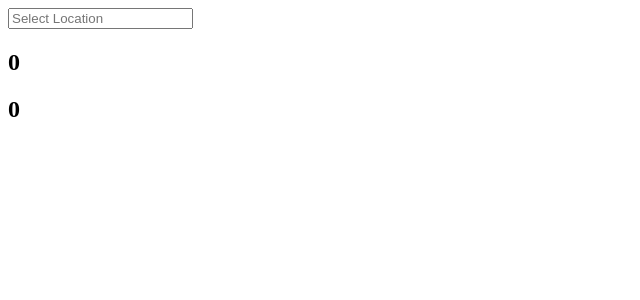
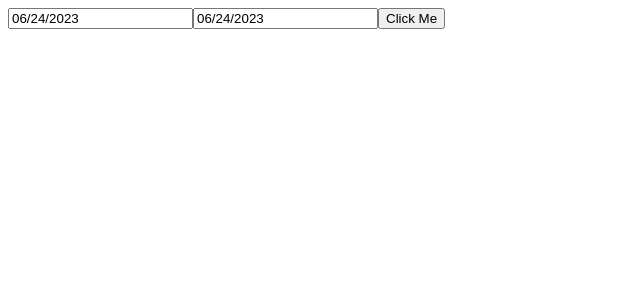
Before and after one commit to Reneeto/yarncast, a React app: page / in a window 1280 px wide. Shown: the top 300 px of the page, without its empty margins (0-640 px from the left). Built offline with nearby package versions, Linux system fonts and the light colour scheme.

Commit message:
Dates are formatting yyyy-mm-dd

```diff
--- a/package.json
+++ b/package.json
@@ -45,6 +45,7 @@
     "express": "^4.18.2",
     "mongoose": "^7.3.1",
     "react": "^18.2.0",
+    "react-datepicker": "^4.14.1",
     "react-dom": "^18.2.0",
     "react-native-web": "^0.19.5",
     "styled-components": "^5.3.11",
--- a/src/App.js
+++ b/src/App.js
@@ -1,11 +1,15 @@
 import React, { useState, useEffect } from "react";
+import DatePicker from "react-datepicker";
+import "react-datepicker/dist/react-datepicker.css";
 import ReactDOM from "react-dom";
 import Header from "./components/Header";
 import Footer from "./components/Footer";
 import Filters from "./components/Filters";
 import Display from "./components/Display";
+import { format } from "prettier";
 
 const App = () => {
+  //declare states using useState
   const [coordinates, setCoordinates] = useState({
     results: [
       {
@@ -15,12 +19,20 @@ const App = () => {
     ],
   });
   const [location, setLocation] = useState("");
-  const [dates, setDates] = useState({
-    startDate: "2023-06-01",
-    endDate: "2023-06-02",
-  });
+  const [startDate, setStartDate] = useState('startDate');
+  const [endDate, setEndDate] = useState(new Date());
   const [weather, setWeather] = useState([]);
 
+  //format date into yyyy-mm-dd
+  // const formatDate = (date) => {
+  //   const test = new Date(date);
+  //   const formattedDate = test.toISOString().substring(0, 10);
+  //   setStartDate(formattedDate);
+  //   return;
+  // };
+
+
+  //get longitude and latitude from geolocation API
   const searchLocation = () => {
     fetch(
       `https://geocoding-api.open-meteo.com/v1/search?name=${location}&count=1&language=en&format=json`
@@ -33,10 +45,10 @@ const App = () => {
         console.log(err.message);
       });
   };
-  console.log();
+  //get weather data from coordinates and dates from historical weather API
   const getWeatherData = () => {
     fetch(
-      `https://archive-api.open-meteo.com/v1/archive?latitude=${coordinates.results[0].latitude}&longitude=${coordinates.results[0].longitude}&start_date=${dates.startDate}&end_date=${dates.endDate}&daily=temperature_2m_mean&timezone=GMT&temperature_unit=fahrenheit&min=2023-06-09&max=2023-06-23`
+      `https://archive-api.open-meteo.com/v1/archive?latitude=${coordinates.results[0].latitude}&longitude=${coordinates.results[0].longitude}&start_date=${startDate}&end_date=${endDate}&daily=temperature_2m_mean&timezone=GMT&temperature_unit=fahrenheit&min=2023-06-09&max=2023-06-23`
     )
       .then((response) => response.json())
       .then((data) => {
@@ -48,6 +60,7 @@ const App = () => {
       });
   };
 
+  //API calls will fire on Enter
   const handleKeyDown = async (event) => {
     if (event.key === "Enter") {
       await searchLocation();
@@ -55,6 +68,7 @@ const App = () => {
     }
   };
 
+  //render the following
   {
     return (
       <div>
@@ -62,11 +76,24 @@ const App = () => {
           type="text"
           value={location}
           onChange={(event) => setLocation(event.target.value)}
-          // onKeyDown={searchLocation}
-          onKeyDown={handleKeyDown}
+          // onKeyDown={handleKeyDown}
           placeholder="Select Location"
           onfocus="this.value=''"
         />
+        <DatePicker
+          selected={startDate}
+          onChange={(date) => setStartDate(date)}
+          selectsStart // tells this DatePicker that it is part of a range*
+          startDate={startDate}
+        />
+        {/* <DatePicker
+          selected={endDate}
+          selectsEnd
+          startDate={startDate}
+          endDate={endDate}
+          minDate={startDate}
+          onChange={(date) => setEndDate(date)}
+        /> */}
         <h2 className="location">{location}</h2>
         <h2>{weather}</h2>
         <h2 className="location">{coordinates.results[0].longitude}</h2>
--- a/src/DatePicker.js
+++ b/src/DatePicker.js
@@ -1,39 +1,49 @@
-import React, { useState, useEffect } from "react";
+import React, { useState } from "react";
 import DatePicker from "react-datepicker";
 import "react-datepicker/dist/react-datepicker.css";
 
-export default function DatePicker() {
-  //declare states using useState
-  const [startDate, setStartDate] = useState("startDate");
+export default function TableDatePicker() {
+  const [startDate, setStartDate] = useState(new Date());
+  const [startDateString, setStartDateString] = useState("");
   const [endDate, setEndDate] = useState(new Date());
+  const [endDateString, setEndDateString] = useState("");
 
-  //format date into yyyy-mm-dd
-  // const formatDate = (date) => {
-  //   const test = new Date(date);
-  //   const formattedDate = test.toISOString().substring(0, 10);
-  //   setStartDate(formattedDate);
-  //   return;
-  // };
+  // format date into yyyy-mm-dd
+  const formatDate = (date) => {
 
-  {
+    const formattedDate = new Date(date).toISOString().substring(0, 10);
+    if (date === startDate) {
+      setStartDateString(formattedDate);
+    } else {
+      setEndDateString(formattedDate);
+    }
+
+    return;
+  };
+
+  const handleClick = () => {
+    formatDate(startDate);
+    formatDate(endDate);
+  };
+
   return (
     <div>
-        <h1>hello</h1>
-        {/* <DatePicker
+      <DatePicker
         selected={startDate}
+        selectsStart
+        startDate={startDate}
+        endDate={endDate} // add the endDate to your startDate DatePicker now that it is defined
         onChange={(date) => setStartDate(date)}
-          selectsStart // tells this DatePicker that it is part of a range*
-          startDate={startDate}
-        /> */}
-        {/* <DatePicker
+      />
+      <DatePicker
         selected={endDate}
         selectsEnd
         startDate={startDate}
         endDate={endDate}
         minDate={startDate}
         onChange={(date) => setEndDate(date)}
-        /> */}
+      />
+      <button onClick={handleClick}>Click Me</button>
     </div>
   );
 }
-}
--- a/src/index.js
+++ b/src/index.js
@@ -1,5 +1,6 @@
 import React from "react";
 import ReactDOM from "react-dom";
 import App from "./App";
+import TableDatePicker from "./DatePicker";
 
-ReactDOM.render(<App />, document.getElementById("root"));
+ReactDOM.render(<TableDatePicker />, document.getElementById("root"));
```
Also changed, not shown: 4 other files (tests, documents, lock files or other folders). Lines whose indentation alone changed are shown as unchanged.
